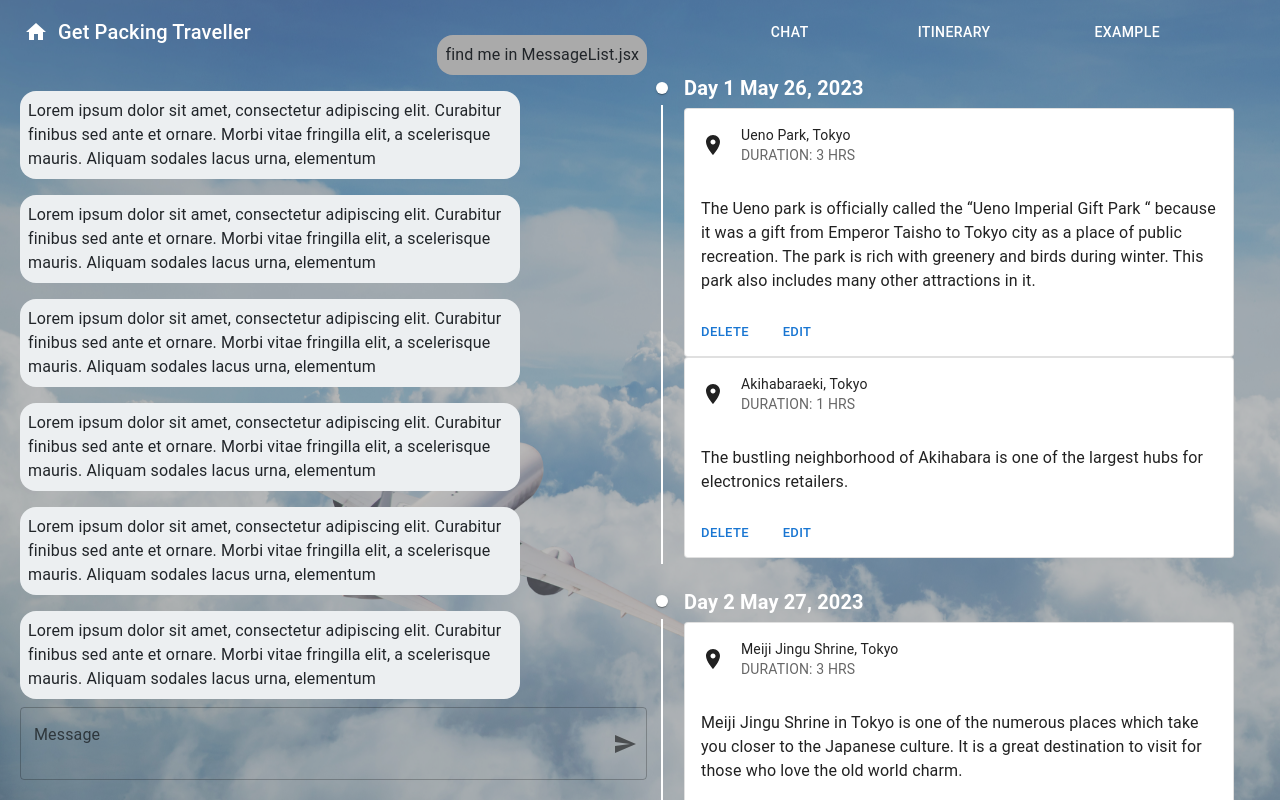
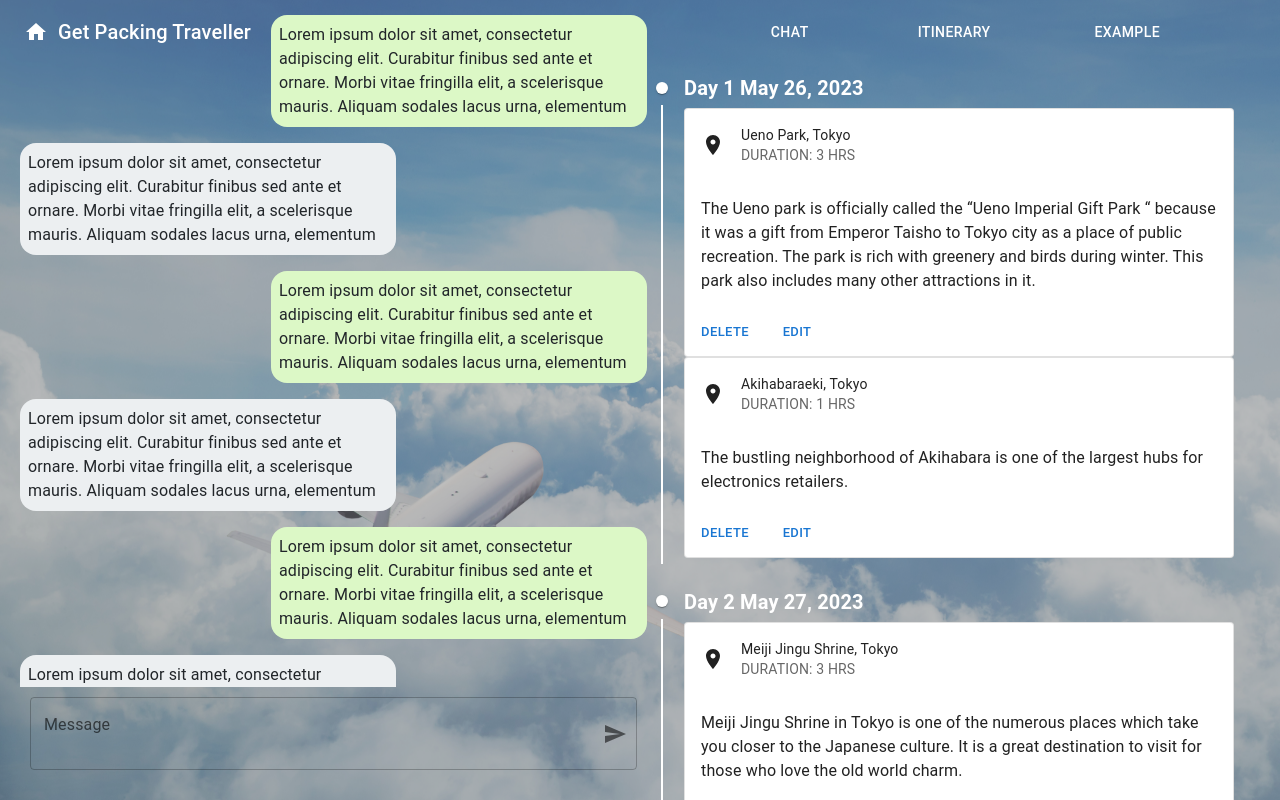
Before and after one commit to Monash-FIT3170/AI_Travel_Plan, a React (Create React App) app in the folder client/: page /chat in a window 1280 px wide. Built offline with nearby package versions, Linux system fonts and the light colour scheme.

Commit message:
feat: message width altered +added more messages

```diff
--- a/client/src/components/chatbox/ChatBox.jsx
+++ b/client/src/components/chatbox/ChatBox.jsx
@@ -70,7 +70,7 @@ export default function ChatBox() {
       <Box height="84vh" width="100%">
         <MessageList />
       </Box>
-      <Box display="flex" alignItems="center">
+      <Box display="flex" alignItems="center" padding="10px">
         <TextField
           style={{ width: "100%" }}
           multiline
--- a/client/src/components/chatbox/MessageCard.jsx
+++ b/client/src/components/chatbox/MessageCard.jsx
@@ -2,19 +2,30 @@ import React from "react";
 import Paper from "@mui/material/Paper";
 import { Box, Typography } from "@mui/material";
 
+/**
+ * Component for a chat message
+ * @param {JSON} props the properties passed to the component
+ * @returns a chat message to be used in the chat area
+ */
 export default function MessageCard(props) {
-  const sender = "no"; // if this is set to "me", text turns green and alignment should be to the right. Currently doesn't align right though.
-  const alignStyle = sender === "me" ? "flex-end" : "flex-start";
-  const backgroundStyle = sender === "me" ? "#DCF8C6" : "#ECEFF1";
-  const message = "Lorem ipsum dolor sit amet, consectetur adipiscing elit. Curabitur finibus sed ante et ornare. Morbi vitae fringilla elit, a scelerisque mauris. Aliquam sodales lacus urna, elementum ";
+  //determine the side of the screen to appear on
+  const alignStyle = props.sender === "me" ? "flex-end" : "flex-start";
+
+  //determine the background colour
+  const backgroundStyle = props.sender === "me" ? "#DCF8C6" : "#ECEFF1";
+
+  //the message to be displayed
+  const message = `Lorem ipsum dolor sit amet, consectetur adipiscing elit.
+  Curabitur finibus sed ante et ornare. Morbi vitae fringilla elit, a
+  scelerisque mauris. Aliquam sodales lacus urna, elementum `;
 
   return (
     <Box
       style={{
-        width:"max-content",
-        minWidth: "0px",
-        maxWidth: "500px",
-        alignSelf: { alignStyle },
+        width:"max-content", // the size is automatically set to the size of the message inside
+        minWidth: "0px", // minimum size is 0
+        maxWidth: "60%", // maximum size is set based on box size
+        alignSelf: alignStyle, // to the left or the right? depends on props.sender for now
         marginBottom: "1",
       }}
     >
--- a/client/src/components/chatbox/MessageList.jsx
+++ b/client/src/components/chatbox/MessageList.jsx
@@ -16,24 +16,20 @@ export default function MessageList() {
       }}
     >
       <Stack display="flex" spacing={2} width="100%">
-        <Box style={{
-        width:"max-content",
-        minWidth: "0px",
-        maxWidth: "500px",
-        alignSelf: "flex-end",
-        marginBottom: "1",
-      }}>
-          <Box padding={1} borderRadius={4} bgcolor="#AAAAAA">
-            <Typography variant="body1">{"find me in MessageList.jsx"}</Typography>
-          </Box>
-        </Box>
-        <MessageCard />
-        <MessageCard />
-        <MessageCard />
-        <MessageCard />
-        <MessageCard />
-        <MessageCard />
-        <MessageCard />
+        <MessageCard sender="me"/>
+        <MessageCard sender="bot"/>
+        <MessageCard sender="me"/>
+        <MessageCard sender="bot"/>
+        <MessageCard sender="me"/>
+        <MessageCard sender="bot"/>
+        <MessageCard sender="me"/>
+        <MessageCard sender="me"/>
+        <MessageCard sender="bot"/>
+        <MessageCard sender="me"/>
+        <MessageCard sender="bot"/>
+        <MessageCard sender="me"/>
+        <MessageCard sender="bot"/>
+        <MessageCard sender="me"/>
       </Stack>
     </div>
   );
```
